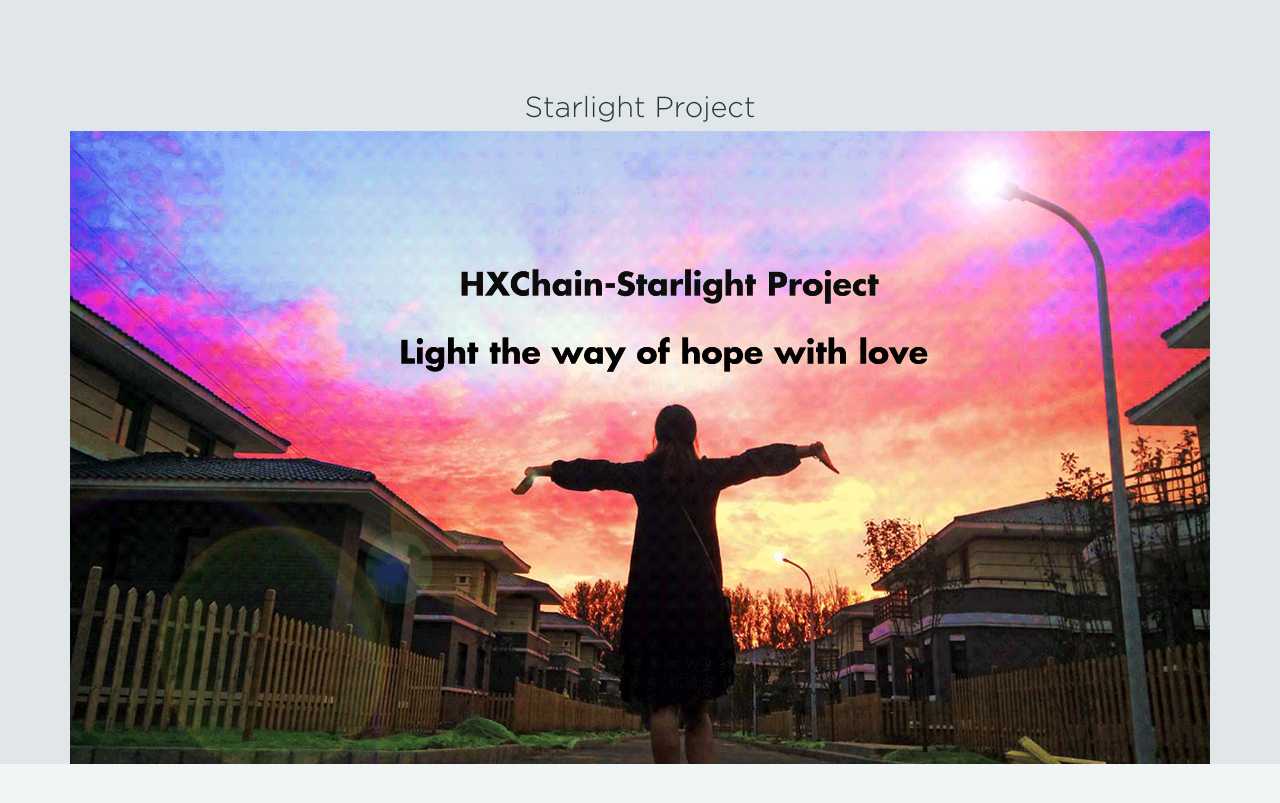
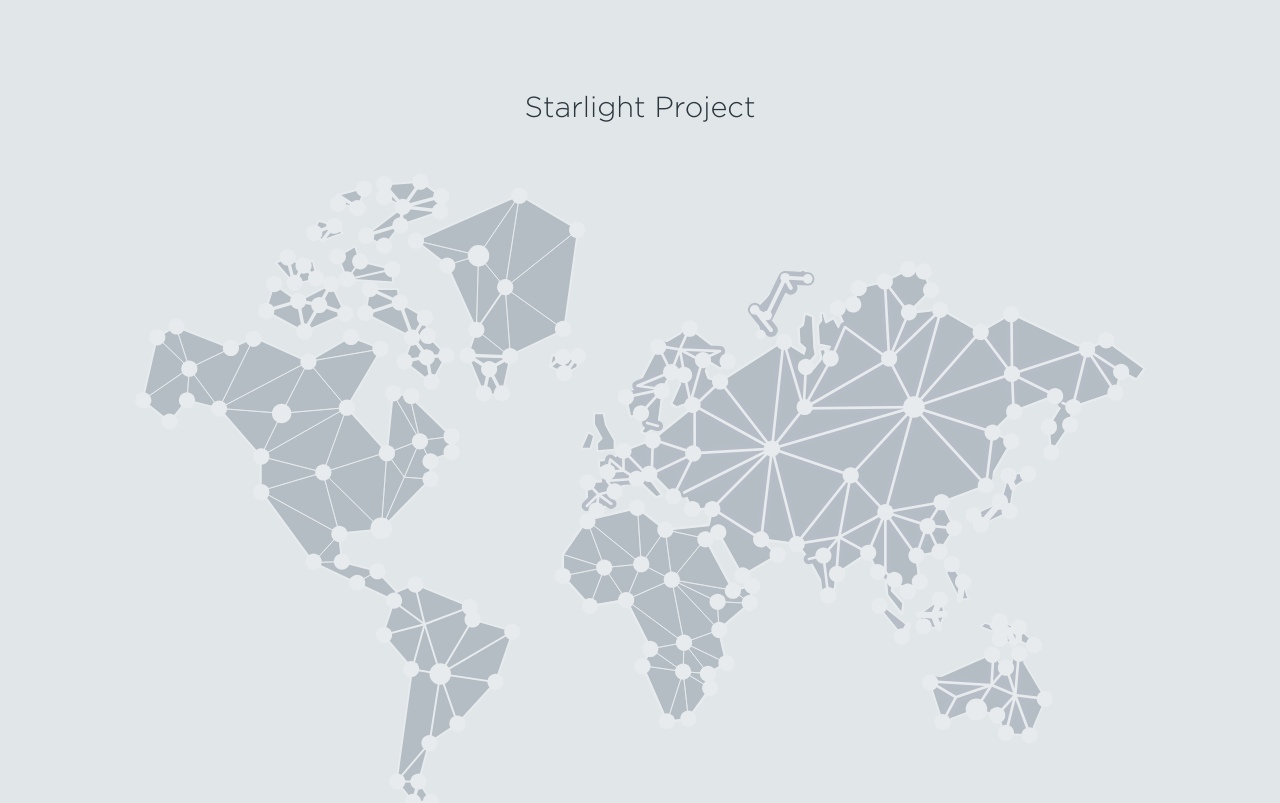
Before and after one commit to ltslcc/ltslcc.github.io, a plain HTML site: page index.html in a window 1280 px wide. Shown: the part 5300-6103 px from the top of the page. Drawn offline with Linux system fonts and the light colour scheme.

Commit message:
Update index.html

```diff
--- a/index.html
+++ b/index.html
@@ -242,7 +242,7 @@ if (Browser_Agent.indexOf("MSIE") != -1) {
 <div class="ico-app">
     <div class="container">
         <div class="ico-des-title center-align">Starlight Project</div>
-        <img src="images/MediSharesAppen.png" width="100%">
+        <img src="images/MediSharesAppen.svg" width="100%">
     </div>
 </div>
 <!-- 团队 -->
```
